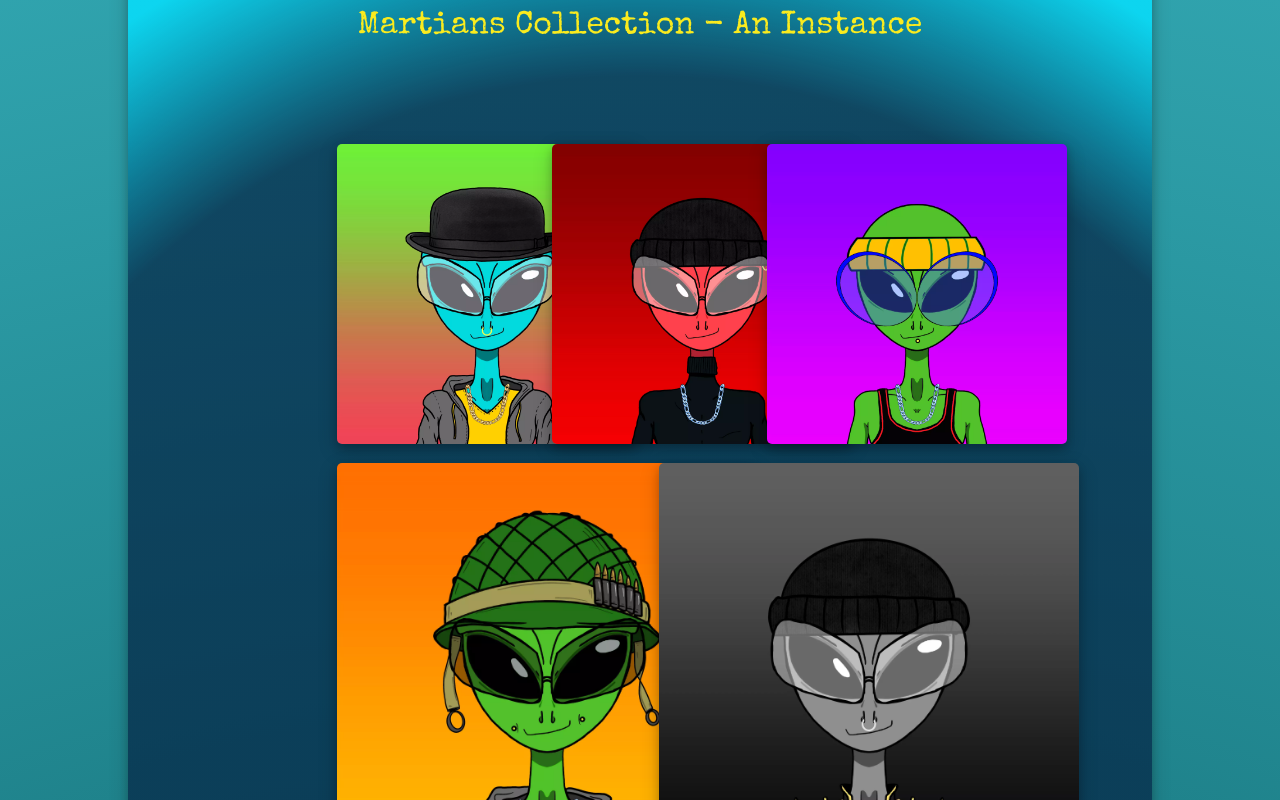
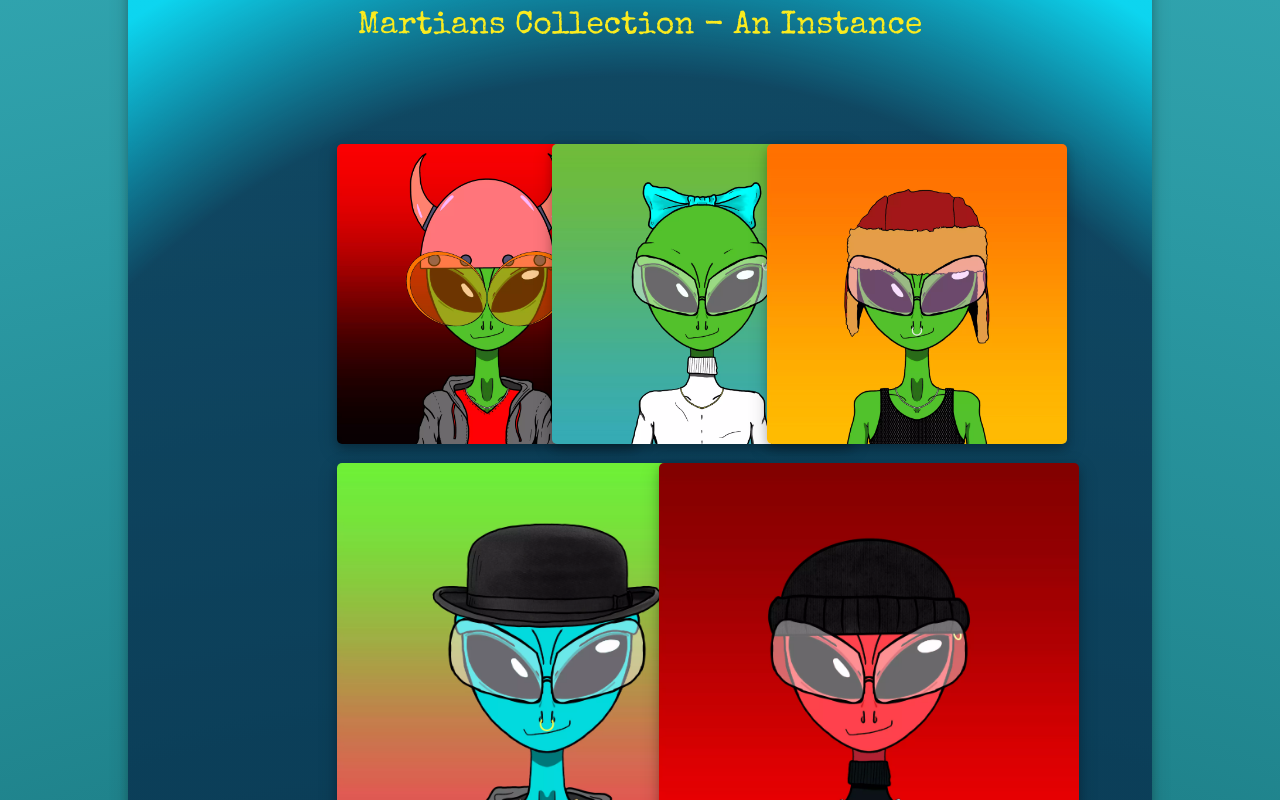
Before and after one commit to Monika-ch/MartianMadness, a React (Create React App) app: page / in a window 1280 px wide. Shown: the part 3100-3900 px from the top of the page. Built offline with nearby package versions, Linux system fonts and the light colour scheme; a web font is replaced by a local one.

Commit message:
added an img array, mapped images to divs

```diff
--- a/src/components/Gallery.js
+++ b/src/components/Gallery.js
@@ -1,17 +1,140 @@
 import React, { Component } from "react";
 import "../styled-components/Gallery.css";
-
 class Gallery extends Component {
   constructor(props) {
     super(props);
 
-    this.state = {};
+    this.state = {
+      images: [
+        {
+          id: 0,
+          src: `${process.env.PUBLIC_URL}/assets/images/IMG_1.webp`,
+        },
+        {
+          id: 1,
+          src: `${process.env.PUBLIC_URL}/assets/images/IMG_2.webp`,
+        },
+        {
+          id: 2,
+          src: `${process.env.PUBLIC_URL}/assets/images/IMG_3.webp`,
+        },
+        {
+          id: 3,
+          src: `${process.env.PUBLIC_URL}/assets/images/IMG_4.webp`,
+        },
+        {
+          id: 4,
+          src: `${process.env.PUBLIC_URL}/assets/images/IMG_5.webp`,
+        },
+        {
+          id: 5,
+          src: `${process.env.PUBLIC_URL}/assets/images/IMG_6.webp`,
+        },
+        {
+          id: 6,
+          src: `${process.env.PUBLIC_URL}/assets/images/IMG_7.webp`,
+        },
+        {
+          id: 7,
+          src: `${process.env.PUBLIC_URL}/assets/images/IMG_8.webp`,
+        },
+        {
+          id: 8,
+          src: `${process.env.PUBLIC_URL}/assets/images/IMG_9.webp`,
+        },
+        {
+          id: 9,
+          src: `${process.env.PUBLIC_URL}/assets/images/IMG_10.webp`,
+        },
+        {
+          id: 10,
+          src: `${process.env.PUBLIC_URL}/assets/images/IMG_11.webp`,
+        },
+        {
+          id: 11,
+          src: `${process.env.PUBLIC_URL}/assets/images/IMG_12.webp`,
+        },
+        {
+          id: 12,
+          src: `${process.env.PUBLIC_URL}/assets/images/IMG_13.webp`,
+        },
+        {
+          id: 13,
+          src: `${process.env.PUBLIC_URL}/assets/images/IMG_14.webp`,
+        },
+        {
+          id: 14,
+          src: `${process.env.PUBLIC_URL}/assets/images/IMG_15.webp`,
+        },
+        {
+          id: 15,
+          src: `${process.env.PUBLIC_URL}/assets/images/IMG_16.webp`,
+        },
+        {
+          id: 16,
+          src: `${process.env.PUBLIC_URL}/assets/images/IMG_17.webp`,
+        },
+        {
+          id: 17,
+          src: `${process.env.PUBLIC_URL}/assets/images/IMG_18.webp`,
+        },
+        {
+          id: 18,
+          src: `${process.env.PUBLIC_URL}/assets/images/IMG_19.webp`,
+        },
+        {
+          id: 19,
+          src: `${process.env.PUBLIC_URL}/assets/images/IMG_20.webp`,
+        },
+        {
+          id: 20,
+          src: `${process.env.PUBLIC_URL}/assets/images/IMG_21.webp`,
+        },
+        {
+          id: 21,
+          src: `${process.env.PUBLIC_URL}/assets/images/IMG_22.webp`,
+        },
+        {
+          id: 22,
+          src: `${process.env.PUBLIC_URL}/assets/images/IMG_23.webp`,
+        },
+        {
+          id: 23,
+          src: `${process.env.PUBLIC_URL}/assets/images/IMG_24.webp`,
+        },
+        {
+          id: 24,
+          src: `${process.env.PUBLIC_URL}/assets/images/IMG_25.webp`,
+        },
+        {
+          id: 25,
+          src: `${process.env.PUBLIC_URL}/assets/images/IMG_26.webp`,
+        },
+        {
+          id: 26,
+          src: `${process.env.PUBLIC_URL}/assets/images/IMG_27.webp`,
+        },
+        {
+          id: 27,
+          src: `${process.env.PUBLIC_URL}/assets/images/IMG_28.webp`,
+        },
+        {
+          id: 28,
+          src: `${process.env.PUBLIC_URL}/assets/images/IMG_29.webp`,
+        },
+        {
+          id: 29,
+          src: `${process.env.PUBLIC_URL}/assets/images/IMG_30.webp`,
+        },
+        {
+          id: 30,
+          src: `${process.env.PUBLIC_URL}/assets/images/IMG_31.webp`,
+        },
+      ],
+    };
   }
+
   render() {
-    //   let randomImgGenerator = () => {
-    //   Math.floor(Math.random() * 31 + 1)
-    // }
-    // const imgSrc = `${process.env.PUBLIC_URL}/assets/images/IMG_${}.webp`;
     return (
       <React.Fragment>
         <section className='gallery-section'>
@@ -20,8 +143,36 @@ class Gallery extends Component {
             <h3 className='gallery-subheading'>
               Martians Collection - An Instance
             </h3>
-            {/* row 1: 3 imgs */}
             <div className='row'>
+              {this.state.images.slice(0, 3).map((img) => (
+                <div className='col-lg-4 gallery-div'>
+                  <img id={img.id} name='Martian' src={img.src} width='300' />
+                </div>
+              ))}
+            </div>
+            <div className='row'>
+              {this.state.images.slice(3, 5).map((img) => (
+                <div className='col-lg-6 gallery-div'>
+                  <img id={img.id} name='Martian' src={img.src} width='420' />
+                </div>
+              ))}
+            </div>
+            <div className='row'>
+              {this.state.images.slice(5, 8).map((img) => (
+                <div className='col-lg-4 gallery-div'>
+                  <img id={img.id} name='Martian' src={img.src} width='300' />
+                </div>
+              ))}
+            </div>
+            <div className='row'>
+              {this.state.images.slice(8, 10).map((img) => (
+                <div className='col-lg-6 gallery-div'>
+                  <img id={img.id} name='Martian' src={img.src} width='420' />
+                </div>
+              ))}
+            </div>
+            {/* _____________row 1: 3 imgs */}
+            {/* <div className='row'>
               <div className='col-lg-4 gallery-div'>
                 <img
                   src={`${process.env.PUBLIC_URL}/assets/images/IMG_4.webp`}
@@ -43,9 +194,9 @@ class Gallery extends Component {
                   width='300'
                 />
               </div>
-            </div>
-            {/* row 2: 2 img */}
-            <div className='row'>
+            </div> */}
+            {/* ____________row 2: 2 img */}
+            {/*<div className='row'>
               <div className='col-6 gallery-div'>
                   <img
                     src={`${process.env.PUBLIC_URL}/assets/images/IMG_7.webp`}
@@ -60,9 +211,9 @@ class Gallery extends Component {
                   width='420'
                 />
               </div>
-            </div>
-            {/* row 3: 3 img */}
-            <div className='row'>
+            </div>*/}
+            {/* _______________row 3: 3 img */}
+            {/*<div className='row'>
                 <div className='col-lg-4 gallery-div'>
                   <img
                     src={`${process.env.PUBLIC_URL}/assets/images/IMG_9.webp`}
@@ -84,11 +235,11 @@ class Gallery extends Component {
                     width='300'
                   />
                 </div>
-            </div>
-            {/* row 4: 2 img */}
-            <div className='row'>
+            </div>*/}
+            {/* ___________________row 4: 2 img */}
+            {/* <div className='row'>
               <div className='col-6 gallery-div'>
-                <img
+                {/* <img
                   src={`${process.env.PUBLIC_URL}/assets/images/IMG_12.webp`}
                   alt='Martian-12'
                   width='420'
@@ -101,31 +252,7 @@ class Gallery extends Component {
                   width='420'
                 />
               </div>
-            </div>
-            {/* row 5: 3 img */}
-            {/* <div className='row'>
-                <div className='col-lg-4 gallery-div'>
-                  <img
-                    src={`${process.env.PUBLIC_URL}/assets/images/martians512/Untitled_Artwork-14.png`}
-                    alt='Martian-14'
-                    width='300'
-                  />
-                </div>
-                <div className='col-lg-4 gallery-div'>
-                  <img
-                    src={`${process.env.PUBLIC_URL}/assets/images/martians512/Untitled_Artwork-15.png`}
-                    alt='Martian-15'
-                    width='300'
-                  />
-                </div>
-                <div className='col-lg-4 gallery-div'>
-                  <img
-                    src={`${process.env.PUBLIC_URL}/assets/images/martians512/Untitled_Artwork-16.png`}
-                    alt='Martian-16'
-                    width='300'
-                  />
-                </div>
-              </div> */}
+            </div>*/}
           </div>
         </section>
       </React.Fragment>
```
Lines whose indentation alone changed are shown as unchanged.
